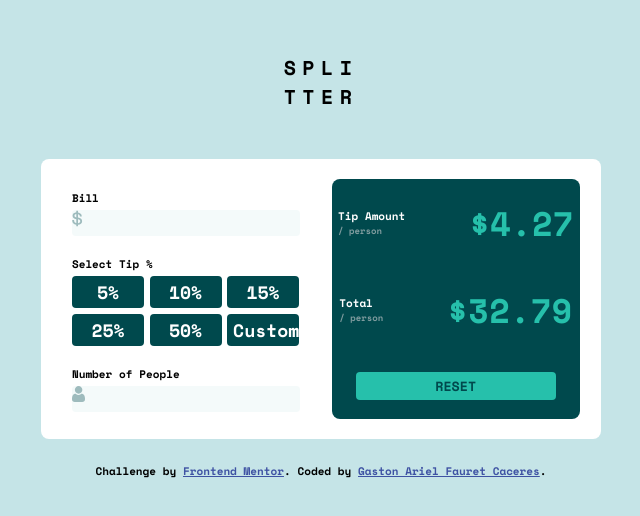
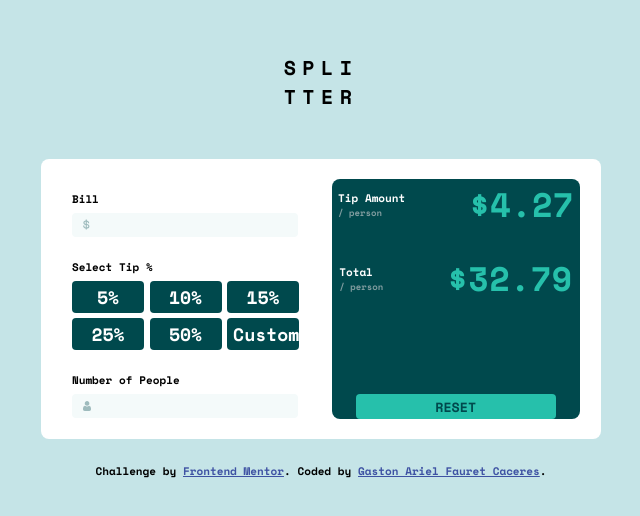
Before and after one commit to Gastonfauret/Frontend-Mentor-tip-app-calculator, a plain HTML site: page index.html in a window 1280 px wide. Shown: the part 102-618 px from the top of the page, without its empty margins (319-959 px from the left). Drawn offline with nearby package versions, Linux system fonts and the light colour scheme.

Commit message:
Third Commit

```diff
--- a/index.html
+++ b/index.html
@@ -50,10 +50,13 @@
     }
 
     .main-container {
+      display: flex;
+      flex-direction: column;
       width: 31vh;
       height: 30vh;
       background-color:hsl(0, 0%, 100%);
       border-radius: 1vh;
+      justify-content: space-around;
     }
 
     .tip-message {
@@ -132,33 +135,65 @@
 
     .bill-message-container {
       display: flex;
-      justify-content: center;
-    }
-
-    .people-message-container {
-      display: flex;
-      justify-content: center;
+      align-items: center;
+      width: 28.2vh;
+      height: 3vh;
+      margin-left: 1.2vh;
+      background-color: hsl(189, 41%, 97%);
+      border-radius: 0.5vh;
+      justify-content: space-between;
     }
 
     .bill-message {
-      width: 28vh;
-      height: 3vh;
+      width: 40%;
+      height: 100%;
       border: none;
-      background-color: hsl(189, 41%, 97%);
-      border-radius: 0.5vh;
-      background-image: url("./images/icon-dollar.svg");
-      background-repeat: no-repeat;
-      display: flex;
+      background-color: transparent;
+      font-family: 'Space Mono', monospace;
+      color: hsl(183, 100%, 15%);
+      font-size: 18px;
     }
 
     .people-message {
-      width: 28vh;
+      width: 16%;
+      height: 100%;
+      border: none;
+      background-color: transparent;
+      font-family: 'Space Mono', monospace;
+      color: hsl(183, 100%, 15%);
+      font-size: 18px;
+    }
+
+    img {
+      width: 3.1%;
+      height: 45%;
+      margin-left: 1.4vh;
+    }
+
+    .person-image {
+      width: 3.3%;
+      height: 43.5%;
+      margin-left: 1.4vh;
+    }
+    .people-message-container {
+      display: flex;
+      align-items: center;
+      width: 28.2vh;
       height: 3vh;
-      border: none;
+      margin-left: 1.2vh;
       background-color: hsl(189, 41%, 97%);
       border-radius: 0.5vh;
-      background-image: url("./images/icon-person.svg");
-      background-repeat: no-repeat;
+      justify-content: space-between;
+    }
+
+    .prices-container {
+      width: 31vh;
+      height: 20vh;
+      display: flex;
+      flex-direction: column;
+      align-items: center;
+      margin-top: 3vh;
+      margin: none;
     }
 
     .button-container {
@@ -215,8 +250,11 @@
 
   <!-- Contenedor de la Izquierda -->
   <div class="main-container">
+
     <p class="bill">Bill</p>
+
       <div class="bill-message-container">
+        <img src="./images/icon-dollar.svg">
         <input class="bill-message" type="number">
       </div>
 
@@ -233,10 +271,10 @@
         <button class="custom-percent btn">Custom</button>
       </div>
 
-
       <p class="people">Number of People</p>
 
       <div class="people-message-container">
+        <img class="person-image" src="./images/icon-person.svg">
         <input class="people-message" type="number">
       </div>
 
@@ -244,6 +282,7 @@
 
   <!--Contenedor General de la Derecha-->
   <div class="tip-message">
+
       <!--Contenedor de la Primera Linea: 2 Objetos-->
       <div class="first-title-tip">
         <!--Contendor de la Izquierda: 2 objetos-->
@@ -257,6 +296,8 @@
         </div>
     </div>
 
+    <!-- Contenedor de los Textos-->
+    <div class="prices-container">
       <!--Contenedor de la Segunda Linea: 2 Objetos-->
       <div class="second-title-tip">
         <!--Contendor de la Izquierda: 2 objetos-->
@@ -264,9 +305,12 @@
           <p class="total-amount">Total</p>
           <p class="person">/ person</p>
         </div>
+
         <!--Contenedor de la derecha: 1 objeto-->
         <div class="second-price-message-container">
           <p class="total-message">$32.79</p>
+        </div>
+
       </div>
     </div>
 
```
Lines whose indentation alone changed are shown as unchanged.
